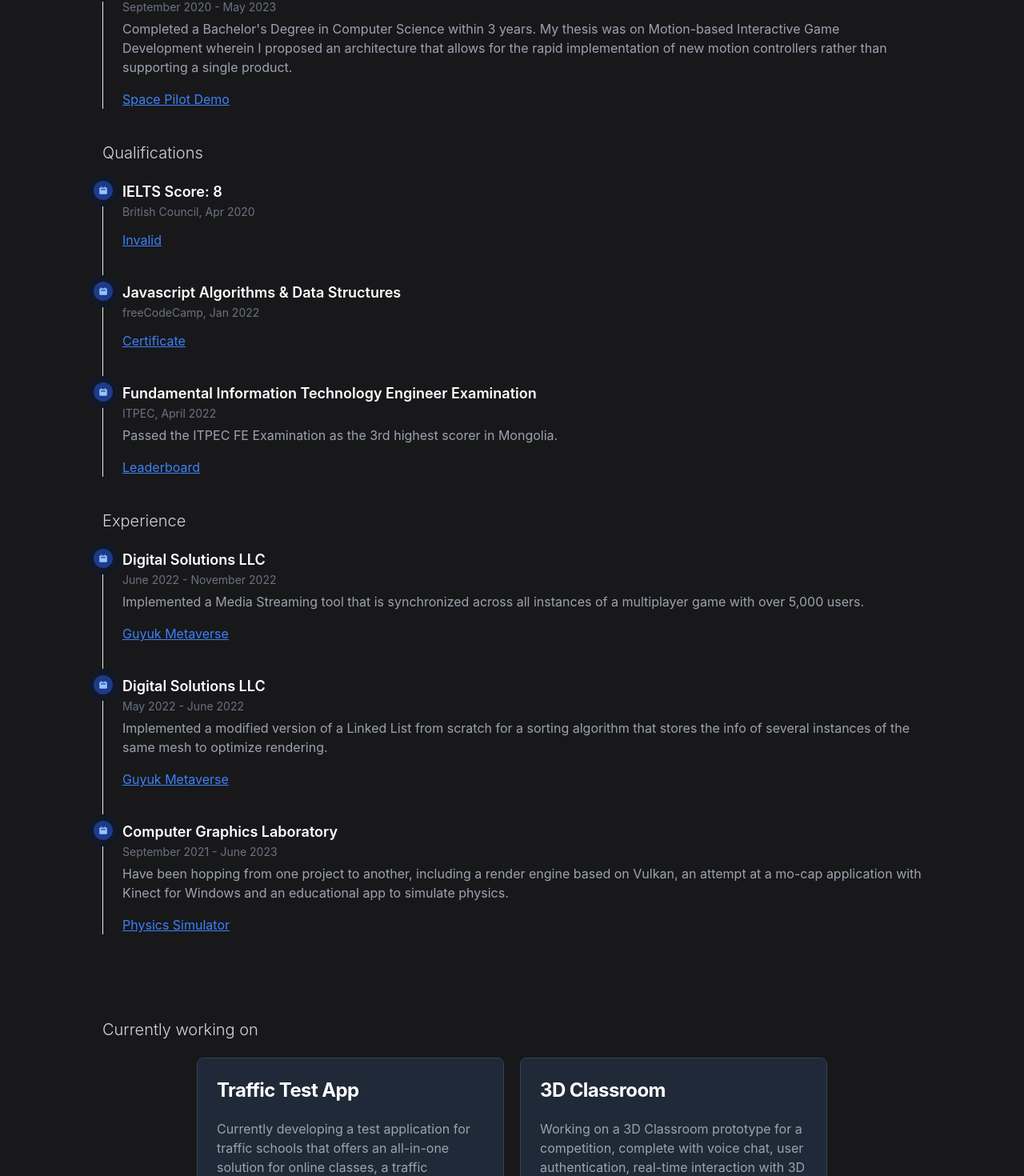
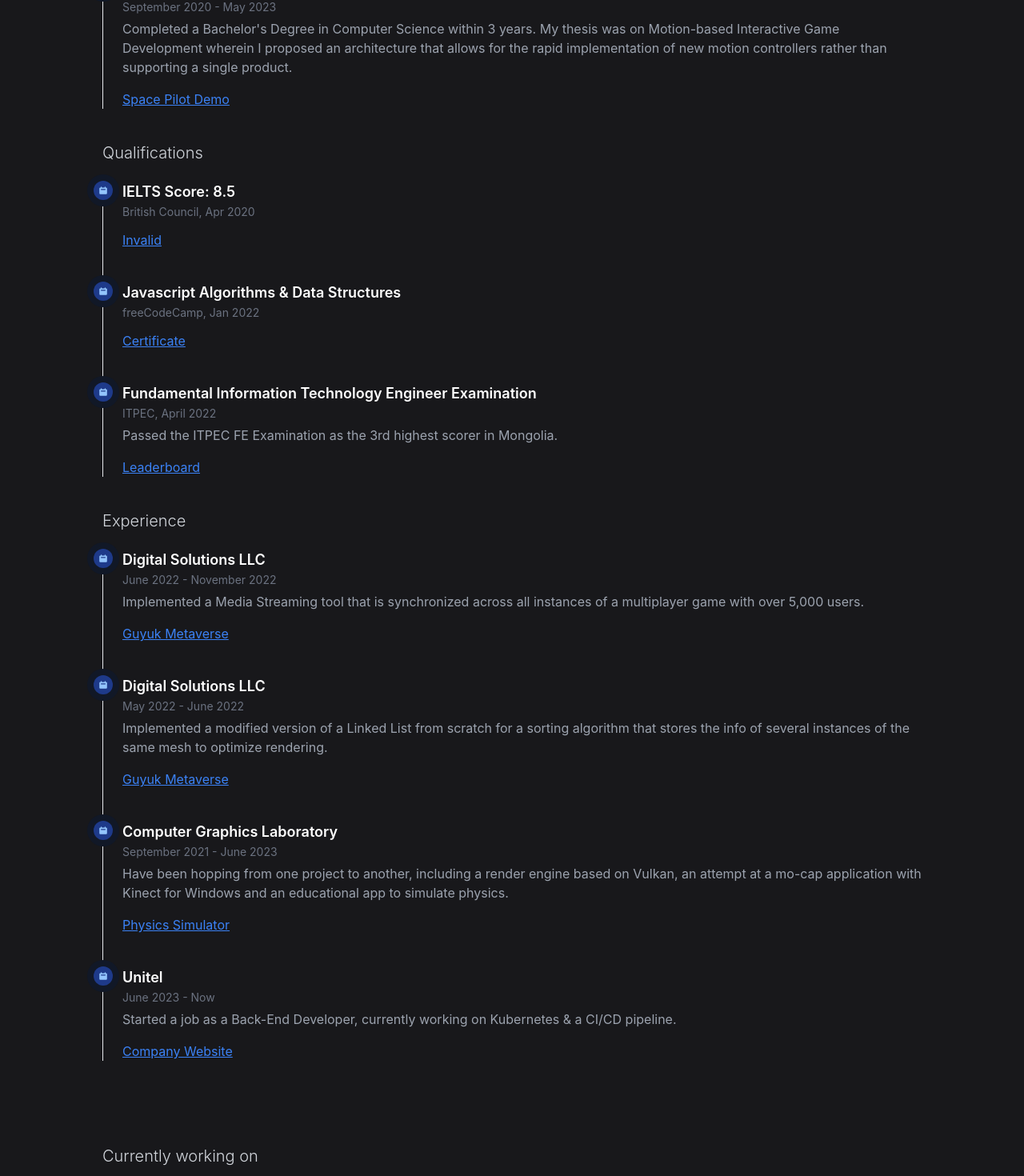
Before and after one commit to khosbilegt/khosbilegt, a React (Create React App) app in the folder portfolio/: page / in a window 1280 px wide. Shown: the part 1662-3132 px from the top of the page at 80% size. Built offline with nearby package versions, Linux system fonts and the light colour scheme.

Commit message:
added unitel

```diff
--- a/portfolio/src/constants.js
+++ b/portfolio/src/constants.js
@@ -52,6 +52,13 @@
     link: "Physics Simulator",
     url: "https://github.com/CG-Lab-NUM/PhysicsSimulator"
   },
+  {
+    title: "Unitel",
+    date: "June 2023 - Now",
+    info: "Started a job as a Back-End Developer, currently working on Kubernetes & a CI/CD pipeline.",
+    link: "Company Website",
+    url: "https://www.unitel.mn/unitel/"
+  },
 ]
 
 export const educationInfo = [
@@ -67,7 +74,7 @@
 
 export const qualificationsInfo = [
   {
-    title: "IELTS Score: 8",
+    title: "IELTS Score: 8.5",
     issuer: "British Council",
     date: "Apr 2020",
     info: "",
```
